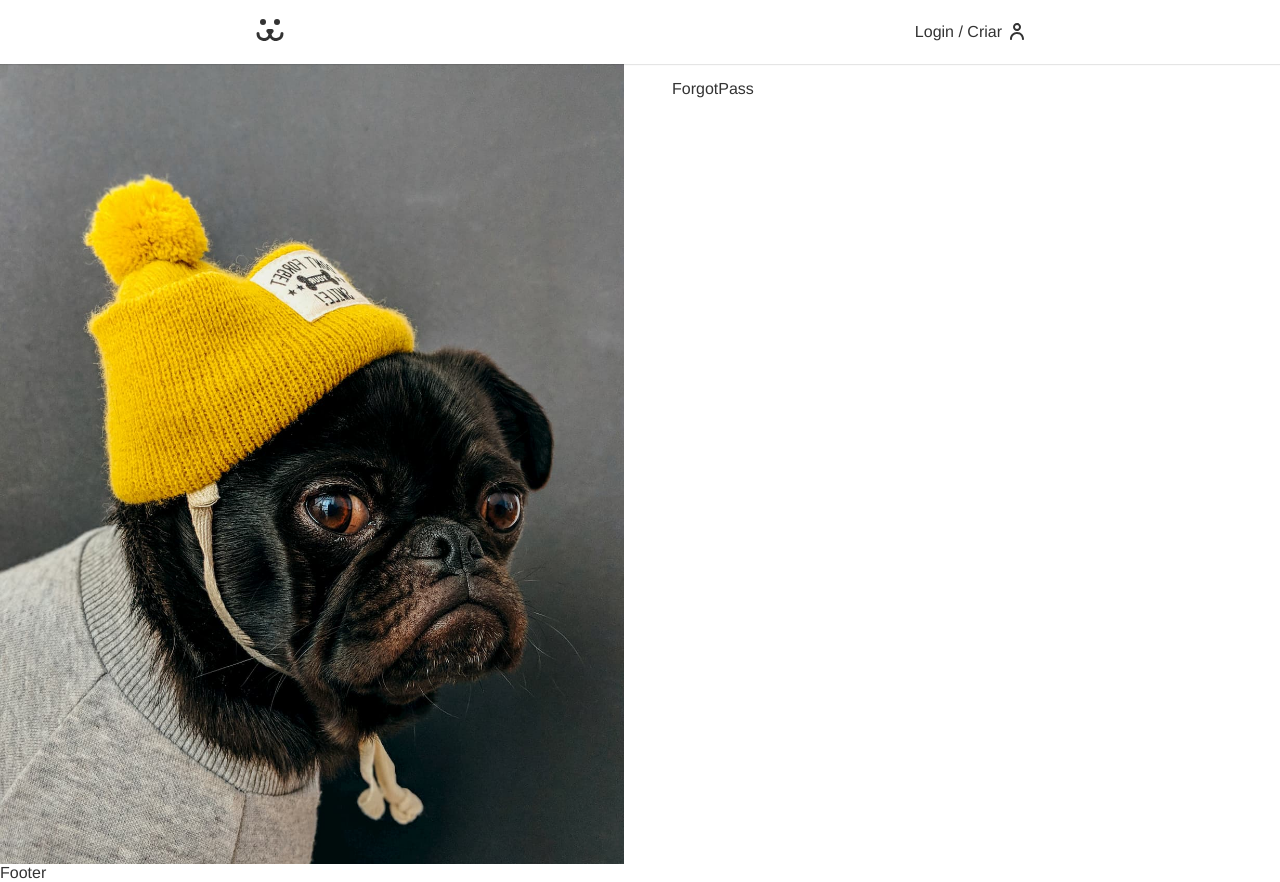
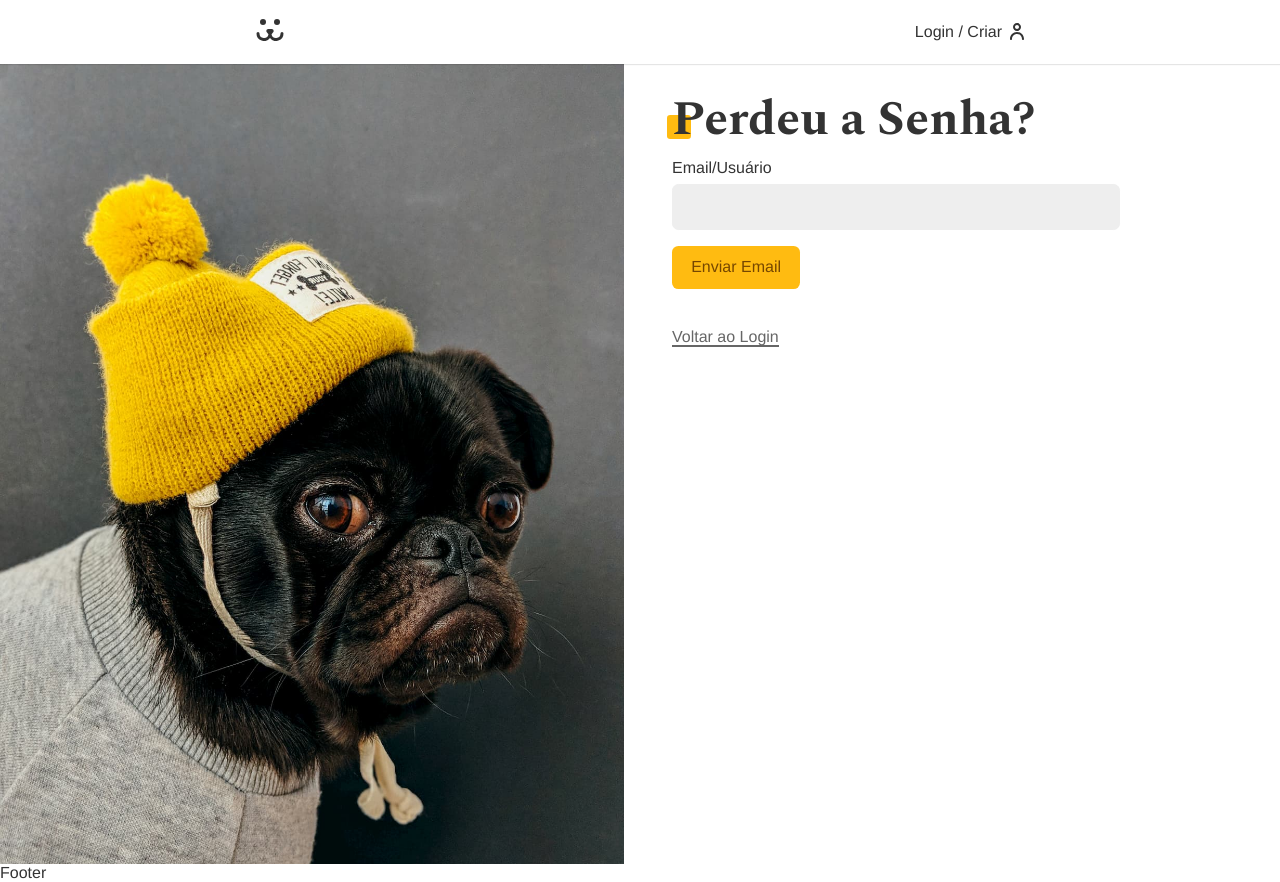
Before and after one commit to LuizGenuino/React-Origamid, a React (Vite) app: page /login/esqueci in a window 1280 px wide. Built offline with nearby package versions, Linux system fonts and the light colour scheme.

Commit message:
feat: implement password recovery and reset functionality in Auth pages

```diff
--- a/api.js
+++ b/api.js
@@ -85,7 +85,7 @@ export function PHOTO_GET(id) {
 
 export function PHOTO_DELETE(id, token) {
     return {
-        url: API_URL + '/api/photo/'+id,
+        url: API_URL + '/api/photo/' + id,
         options: {
             method: 'DELETE',
             headers: {
@@ -97,7 +97,7 @@ export function PHOTO_DELETE(id, token) {
 
 export function COMMENT_POST(id, body, token) {
     return {
-        url: API_URL + '/api/comment/'+id,
+        url: API_URL + '/api/comment/' + id,
         options: {
             method: 'POST',
             headers: {
@@ -108,3 +108,29 @@ export function COMMENT_POST(id, body, token) {
         }
     }
 }
+
+export function PASSWORD_LOST(body) {
+    return {
+        url: API_URL + '/api/password/lost',
+        options: {
+            method: 'POST',
+            headers: {
+                'Content-Type': 'application/json'
+            },
+            body: JSON.stringify(body)
+        }
+    }
+}
+
+export function PASSWORD_RESET(body) {
+    return {
+        url: API_URL + '/api/password/reset',
+        options: {
+            method: 'POST',
+            headers: {
+                'Content-Type': 'application/json'
+            },
+            body: JSON.stringify(body)
+        }
+    }
+}
--- a/src/pages/Auth/ForgotPass.jsx
+++ b/src/pages/Auth/ForgotPass.jsx
@@ -1,9 +1,43 @@
-import React from 'react'
+import useForm from '../../hooks/useForm'
+import Input from '../../components/Forms/Input'
+import Button from '../../components/Forms/Button'
+import styles from './Login.module.css'
+import { Link } from 'react-router-dom'
+import useFetch from '../../hooks/useFetch'
+import { PASSWORD_LOST } from '../../../api'
+import Error from '../../helpers/Error'
+
 
 const ForgotPass = () => {
-  return (
-    <div>ForgotPass</div>
-  )
+    const login = useForm('text')
+    const { data, loading, request, error } = useFetch()
+
+
+
+    const handleSubmit = async (e) => {
+        e.preventDefault()
+        if (login.validate()) {
+            const { url, options } = PASSWORD_LOST({ login: login.value, url: window.location.href.replace('esqueci', 'resetar') })
+            const { response, json } = await request(url, options)
+            console.log(json)
+            if (response.ok) {
+            }
+        }
+    }
+    return (
+        <section>
+            <h1 className='title'>Perdeu a Senha?</h1>
+            {data ?
+                <p style={{ color: 'green', fontSize: '2rem', fontWeight: 'bold' }} >{data}</p>
+                :
+                (<form className={styles.form} onSubmit={handleSubmit}>
+                    <Input label="Email/Usuário" type="text" name="login" {...login} />
+                    <Button disabled={loading}>{loading ? 'Carregando...' : 'Enviar Email'}</Button>
+                    {error && (<Error error={error} />)}
+                </form>)}
+            <Link className={styles.esqueci} to="/login">Voltar ao Login</Link>
+        </section>
+    )
 }
 
 export default ForgotPass
--- a/src/pages/Auth/ResetPass.jsx
+++ b/src/pages/Auth/ResetPass.jsx
@@ -1,9 +1,57 @@
-import React from 'react'
+import React, { useEffect, useState } from 'react'
+import useForm from '../../hooks/useForm'
+import Input from '../../components/Forms/Input'
+import Button from '../../components/Forms/Button'
+import styles from './Login.module.css'
+import { Link, useNavigate } from 'react-router-dom'
+import useFetch from '../../hooks/useFetch'
+import { PASSWORD_RESET } from '../../../api'
+import Error from '../../helpers/Error'
+
 
 const ResetPass = () => {
-  return (
-    <div>ResetPass</div>
-  )
+    const [login, setLogin] = useState('')
+    const [key, setKey] = useState('')
+    const navigate = useNavigate()
+
+    useEffect(() => {
+        const params = new URLSearchParams(window.location.search)
+        const key = params.get('key')
+        const login = params.get('login')
+        if (key) setKey(key)
+        if (login) setLogin(login)
+    }, [])
+
+    const password = useForm('text')
+    const { data, loading, request, error } = useFetch()
+
+
+
+    const handleSubmit = async (e) => {
+        e.preventDefault()
+        if (password.validate()) {
+            const { url, options } = PASSWORD_RESET({ login, key, password: password.value })
+            const { response, json } = await request(url, options)
+            console.log(json)
+            if (response.ok) {
+                navigate('/login')
+            }
+        }
+    }
+    return (
+        <section>
+            <h1 className='title'>Inserir Nova Senha</h1>
+            {data ?
+                <p style={{ color: 'green', fontSize: '2rem', fontWeight: 'bold' }} >{data}</p>
+                :
+                (<form className={styles.form} onSubmit={handleSubmit}>
+                    <Input label="Nova Senha" type="password" name="password" {...password} />
+                    <Button disabled={loading}>{loading ? 'Carregando...' : 'Trocar Senha'}</Button>
+                    {error && (<Error error={error} />)}
+                </form>)}
+            <Link className={styles.esqueci} to="/login">Voltar ao Login</Link>
+        </section>
+    )
 }
 
 export default ResetPass
```
